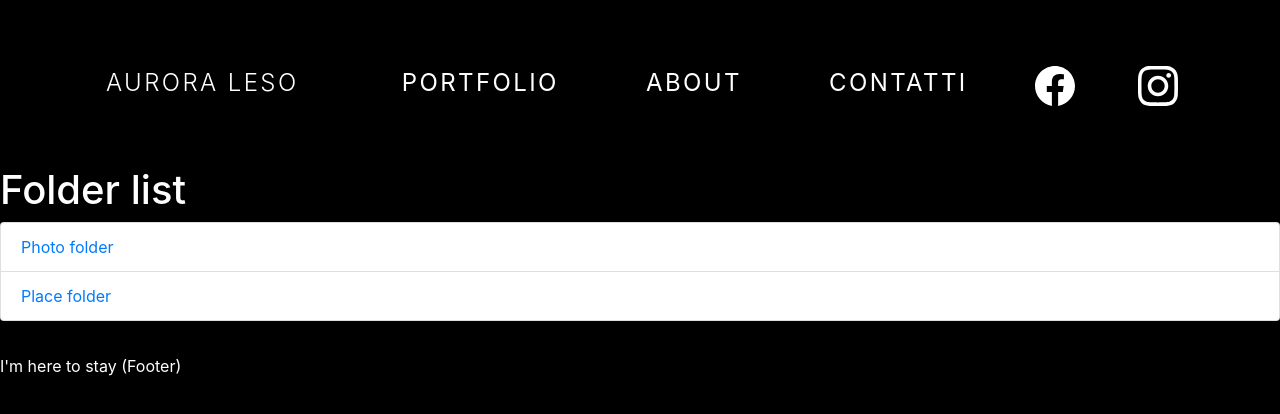
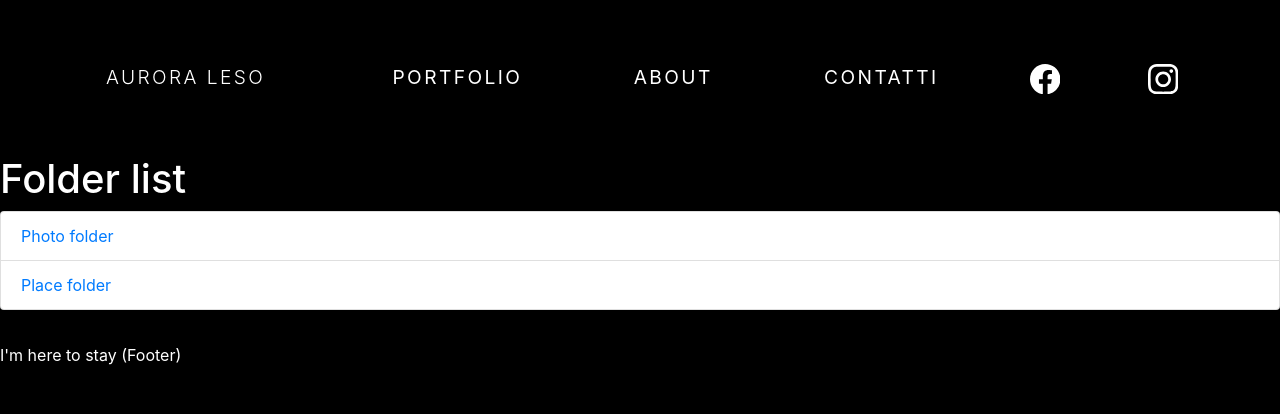
Before and after one commit to nicomanto/Photo-site, a Next.js app: page / in a window 1280 px wide. Shown: the top 414 px of the page. Built offline with nearby package versions, Linux system fonts and the light colour scheme.

Commit message:
fix siz font

```diff
--- a/pages/portfolio/index.tsx
+++ b/pages/portfolio/index.tsx
@@ -11,7 +11,7 @@ type Props = {
 
 const portfolioPage = ({ dataProject }: Props) => (
   <Layout title="Portfolio">
-    <h1 className="display-2">Recent works</h1>
+    <h1 className="display-3">Recent works</h1>
     <div className="py-5 px-5">
       <div className="row hiddem-md-up">
         {dataProject.map((item) => (
--- a/styles/globals.css
+++ b/styles/globals.css
@@ -7,12 +7,12 @@
   color:white;
 }
 
-.display-2{
-  padding:5%;
+.display-3{
+  padding-left:5%;
 }
 
 .navbar-brand{
-  font-size:2.5rem;
+  font-size:1.9rem;
 }
 
 .navbar-brand:hover{
@@ -26,7 +26,7 @@
 
 .navLink {
   color: white;
-  font-size:1.5rem;
+  font-size:1.2rem;
   text-transform: uppercase;
   text-decoration: none;
   letter-spacing: 0.15rem;
```
